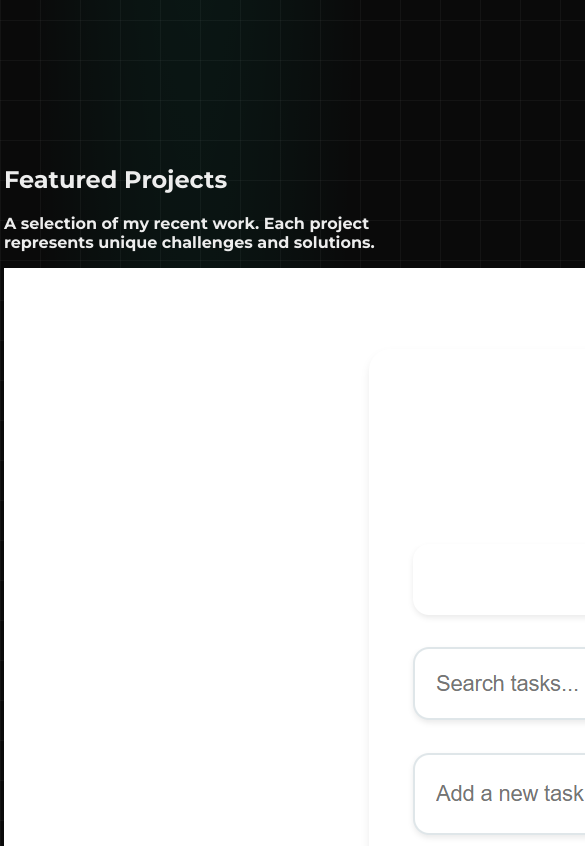
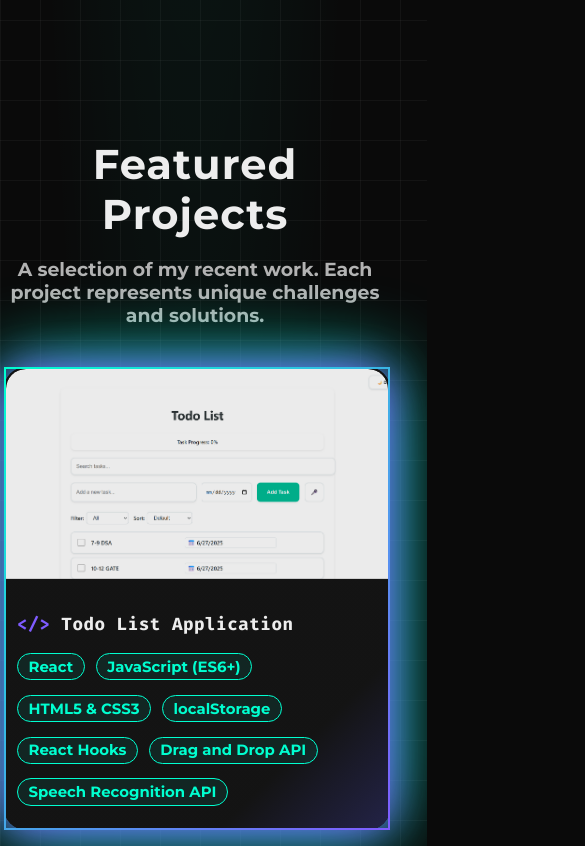
Before and after one commit to nilay2004/portfolio-nilay, a plain HTML site: page index.html in a window 390 px wide. Shown: the part 5660-6506 px from the top of the page, 585 px wide, since content can reach past the window. Drawn offline with Linux system fonts and the light colour scheme.

Commit message:
Update styles.css

```diff
--- a/styles.css
+++ b/styles.css
@@ -1177,3 +1177,185 @@ body:hover #custom-cursor {
 body {
   cursor: none;
 }
+
+/* --- PROJECTS SECTION --- */
+.projects-section {
+  padding: 100px 0;
+  background: none;
+  text-align: center;
+}
+.projects-section .section-title {
+  font-size: 2.6rem;
+  font-weight: 900;
+  margin-bottom: 0.7rem;
+  letter-spacing: 1px;
+}
+.projects-section .section-title .highlight {
+  background: linear-gradient(90deg, #00ffd0, #7f5cff 60%, #a259ff 100%);
+  -webkit-background-clip: text;
+  -webkit-text-fill-color: transparent;
+  background-clip: text;
+  text-fill-color: transparent;
+}
+.projects-section .section-subtitle {
+  color: #b3b3b3;
+  font-size: 1.18rem;
+  margin-bottom: 2.5rem;
+}
+.projects-grid {
+  display: flex;
+  flex-wrap: wrap;
+  gap: 2.5rem;
+  justify-content: center;
+  align-items: stretch;
+  margin-top: 2.5rem;
+}
+.project-card {
+  background: linear-gradient(135deg, rgba(20,20,20,0.98) 80%, #232347 100%);
+  border: 2.5px solid;
+  border-image: linear-gradient(135deg, var(--primary), var(--secondary)) 1;
+  border-radius: 22px;
+  box-shadow: 0 0 40px 0 var(--secondary), 0 0 80px 0 var(--primary);
+  width: 370px;
+  min-width: 300px;
+  max-width: 100vw;
+  display: flex;
+  flex-direction: column;
+  overflow: hidden;
+  position: relative;
+  transition: box-shadow 0.3s, border 0.3s, transform 0.3s;
+  margin-bottom: 0.5rem;
+  justify-content: flex-start;
+}
+.project-card:hover, .project-card:focus-within {
+  box-shadow: 0 0 64px 16px var(--primary), 0 0 128px 32px var(--secondary);
+  border-color: var(--secondary);
+  transform: translateY(-8px) scale(1.025);
+  z-index: 10;
+}
+.project-image-wrapper {
+  position: relative;
+  width: 100%;
+  height: 210px;
+  overflow: hidden;
+  background: #181818;
+  display: flex;
+  align-items: center;
+  justify-content: center;
+}
+.project-image {
+  width: 100%;
+  height: 100%;
+  object-fit: cover;
+  border-top-left-radius: 20px;
+  border-top-right-radius: 20px;
+  transition: filter 0.3s, transform 0.3s;
+  filter: brightness(0.92) saturate(1.1);
+}
+.project-card:hover .project-image {
+  filter: brightness(1.08) saturate(1.2);
+  transform: scale(1.04);
+}
+.project-demo-btn {
+  position: absolute;
+  left: 50%;
+  top: 50%;
+  transform: translate(-50%, -50%);
+  background: linear-gradient(90deg, var(--primary), var(--secondary));
+  color: #181818;
+  font-weight: 700;
+  font-size: 1.1rem;
+  border-radius: 999px;
+  padding: 0.7em 1.7em;
+  display: flex;
+  align-items: center;
+  gap: 0.7em;
+  border: none;
+  box-shadow: 0 0 24px 0 var(--primary), 0 0 32px 0 var(--secondary);
+  opacity: 0;
+  pointer-events: none;
+  transition: opacity 0.3s, transform 0.3s;
+  z-index: 2;
+  text-decoration: none;
+}
+.project-card:hover .project-demo-btn, .project-card:focus-within .project-demo-btn {
+  opacity: 1;
+  pointer-events: auto;
+  transform: translate(-50%, -50%) scale(1.08);
+}
+.project-content {
+  padding: 1.5rem 1.3rem 1.2rem 1.3rem;
+  display: flex;
+  flex-direction: column;
+  align-items: flex-start;
+  justify-content: flex-start;
+  flex: 1;
+}
+.project-title {
+  font-size: 1.35rem;
+  font-family: var(--font-mono);
+  font-weight: 700;
+  color: #ededed;
+  margin-bottom: 1.1rem;
+  letter-spacing: 0.5px;
+}
+.project-title span {
+  color: var(--secondary);
+  font-weight: 900;
+}
+.project-tech-list {
+  display: flex;
+  flex-wrap: wrap;
+  gap: 0.7rem;
+  margin-bottom: 0.2rem;
+}
+.project-tech {
+  background: rgba(0,255,208,0.08);
+  color: var(--primary);
+  border: 1.5px solid var(--primary);
+  border-radius: 999px;
+  padding: 0.35em 1.1em;
+  font-size: 0.98rem;
+  font-weight: 600;
+  margin-bottom: 0.2rem;
+  transition: background 0.2s, color 0.2s;
+}
+.project-tech:hover {
+  background: var(--primary);
+  color: #181818;
+}
+@media (max-width: 1100px) {
+  .projects-grid {
+    gap: 1.2rem;
+  }
+  .project-card {
+    width: 98vw;
+    min-width: 0;
+    max-width: 98vw;
+  }
+}
+@media (max-width: 700px) {
+  .projects-section {
+    padding: 60px 0;
+  }
+  .projects-grid {
+    flex-direction: column;
+    gap: 1.2rem;
+    align-items: center;
+  }
+  .project-card {
+    width: 98vw;
+    min-width: 0;
+    max-width: 98vw;
+  }
+  .project-content {
+    padding: 1.1rem 0.7rem 1rem 0.7rem;
+  }
+  .project-title {
+    font-size: 1.1rem;
+  }
+  .project-tech {
+    font-size: 0.93rem;
+    padding: 0.25em 0.7em;
+  }
+}
```
